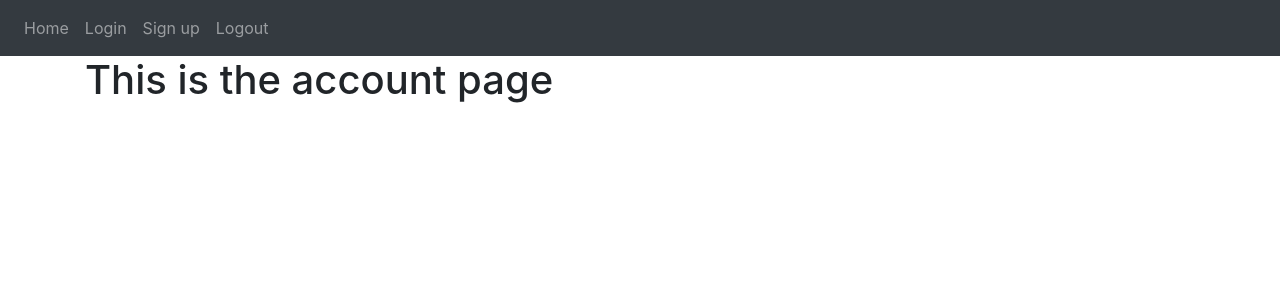
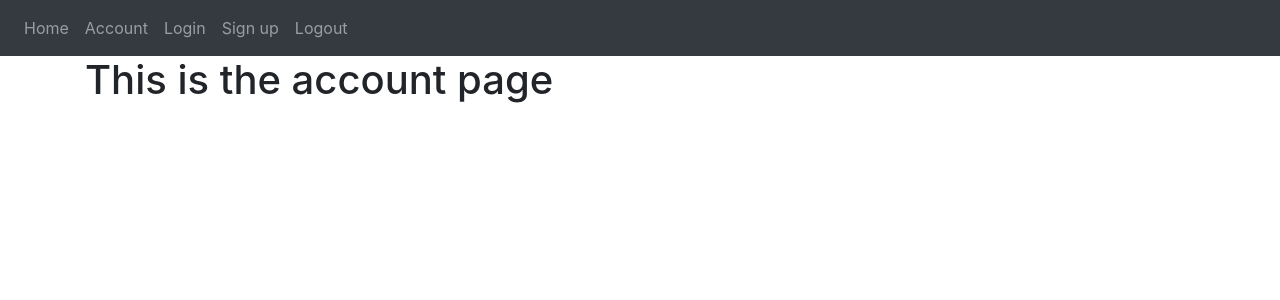
Before and after one commit to Rolv-Apneseth/just-a-tracker, a Flask app: page /account in a window 1280 px wide. Shown: the top 300 px of the page. Run offline with Flask 2, Linux system fonts and the light colour scheme; some libraries are stand-ins or nearby versions.

Commit message:
Formatted html and added a link to the account page on the navbar

```diff
--- a/just-a-tracker/website/templates/base.html
+++ b/just-a-tracker/website/templates/base.html
@@ -1,9 +1,9 @@
 <!DOCTYPE html>
 <html lang="en">
   <head>
-    <meta charset="UTF-8">
-    <meta http-equiv="X-UA-Compatible" content="IE=edge">
-    <meta name="viewport" content="width=device-width, initial-scale=1.0">
+    <meta charset="UTF-8" />
+    <meta http-equiv="X-UA-Compatible" content="IE=edge" />
+    <meta name="viewport" content="width=device-width, initial-scale=1.0" />
 
     <!-- Bootstrap links  -->
     <link
@@ -22,40 +22,38 @@
   </head>
 
   <body>
-    <nav class='navbar navbar-expand-lg navbar-dark bg-dark'>
-      <button class='navbar-toggler' type='button' data-toggle='collapse' data-target='#navbar'>
-        <span class='navbar-toggler-icon'></span>
+    <nav class="navbar navbar-expand-lg navbar-dark bg-dark">
+      <button
+        class="navbar-toggler"
+        type="button"
+        data-toggle="collapse"
+        data-target="#navbar"
+      >
+        <span class="navbar-toggler-icon"></span>
       </button>
 
-      <div class="collapse navbar-collapse" id='navbar'>
-
+      <div class="collapse navbar-collapse" id="navbar">
         <div class="navbar-nav">
-          <a href="/" class="nav-item nav-link" id='home'>Home</a>
-          <a href="/login" class="nav-item nav-link" id='login'>Login</a>
-          <a href="/sign-up" class="nav-item nav-link" id='signUp'>Sign up</a>
-          <a href="/logout" class="nav-item nav-link" id='logout'>Logout</a>
+          <a href="/" class="nav-item nav-link" id="home">Home</a>
+          <a href="/account" class="nav-item nav-link" id="account">Account</a>
+          <a href="/login" class="nav-item nav-link" id="login">Login</a>
+          <a href="/sign-up" class="nav-item nav-link" id="signUp">Sign up</a>
+          <a href="/logout" class="nav-item nav-link" id="logout">Logout</a>
         </div>
-
       </div>
     </nav>
 
-    {% with messages = get_flashed_messages() %}
-      {% if messages %}
-        {% for message in messages %}
-        <div class='alert alert-danger alert-dismissable fade show' role='alert'>
+    {% with messages = get_flashed_messages() %} {% if messages %} {% for message in
+    messages %}
+    <div class="alert alert-danger alert-dismissable fade show" role="alert">
       {{ message }}
-          <button type='button' class='close' data-dismiss='alert'>
-            <span aria-hidden=true>&times;</span>
+      <button type="button" class="close" data-dismiss="alert">
+        <span aria-hidden="true">&times;</span>
       </button>
     </div>
-        {% endfor %}
-      {% endif %}
-    {% endwith %}
+    {% endfor %} {% endif %} {% endwith %}
 
-    <main class='container'>
-      {% block content %}
-      {% endblock %}
-    </main>
+    <main class="container">{% block content %} {% endblock %}</main>
 
     <!-- Bootstrap JavaScript -->
     <script
```
Lines whose indentation alone changed are shown as unchanged.
